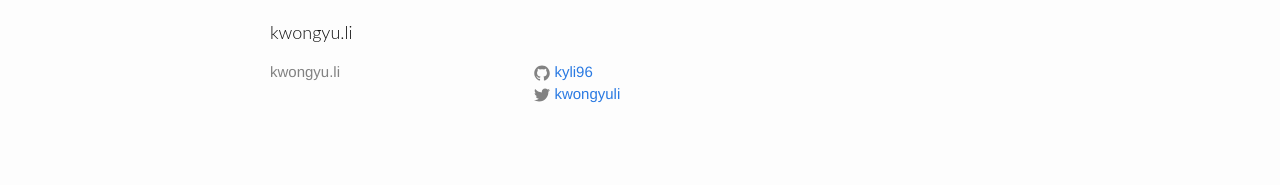
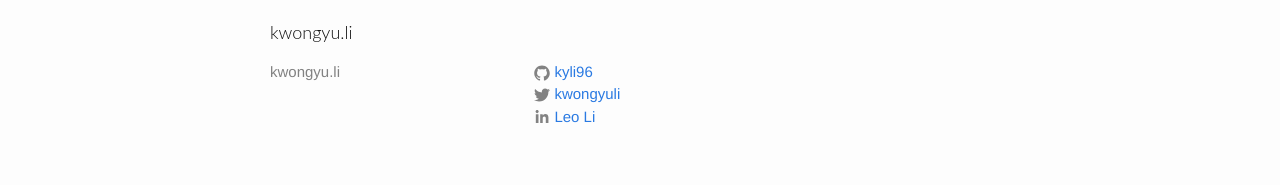
Before and after one commit to kyli96/kyli96.github.io, a Jekyll site: the page built from index.html, in a window 1280 px wide. Shown: the part 1347-1532 px from the top of the page. Built offline with Jekyll 4.4.1, drawn with Linux system fonts in a browser that asks for light colours; the list of posts is cut into pages by our own code.

Commit message:
Update _config.yml

```diff
--- a/_config.yml
+++ b/_config.yml
@@ -6,6 +6,8 @@ url: "http://kyli96.github.io" # the base hostname & protocol for your site
 twitter_username: kwongyuli
 github_username:  kyli96
 excerpt_link: 繼續閱讀
+linkedin_username: leo-li-9141791
+linkedin_name: Leo Li
 
 # Build settings
 markdown: kramdown
```
